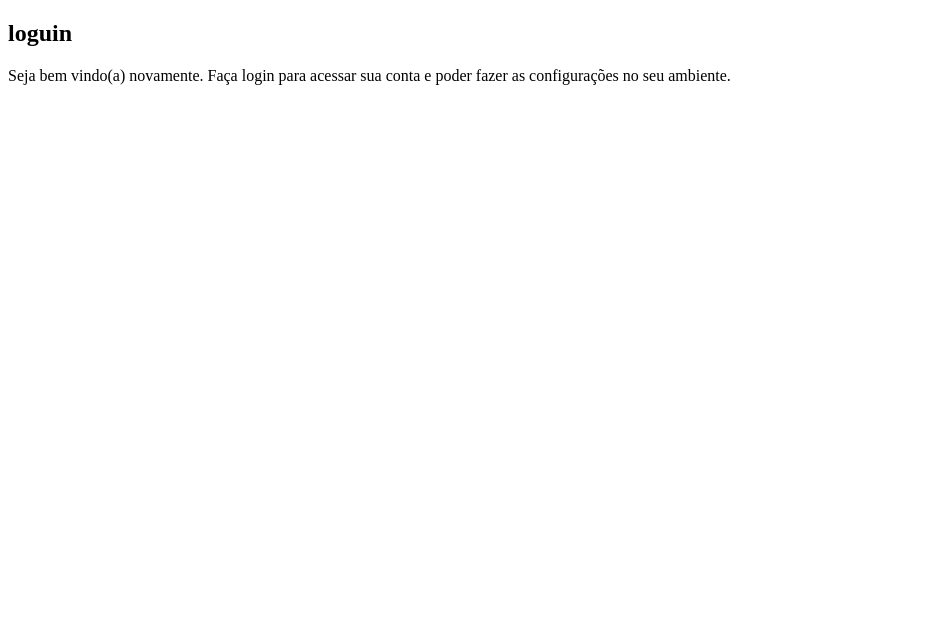
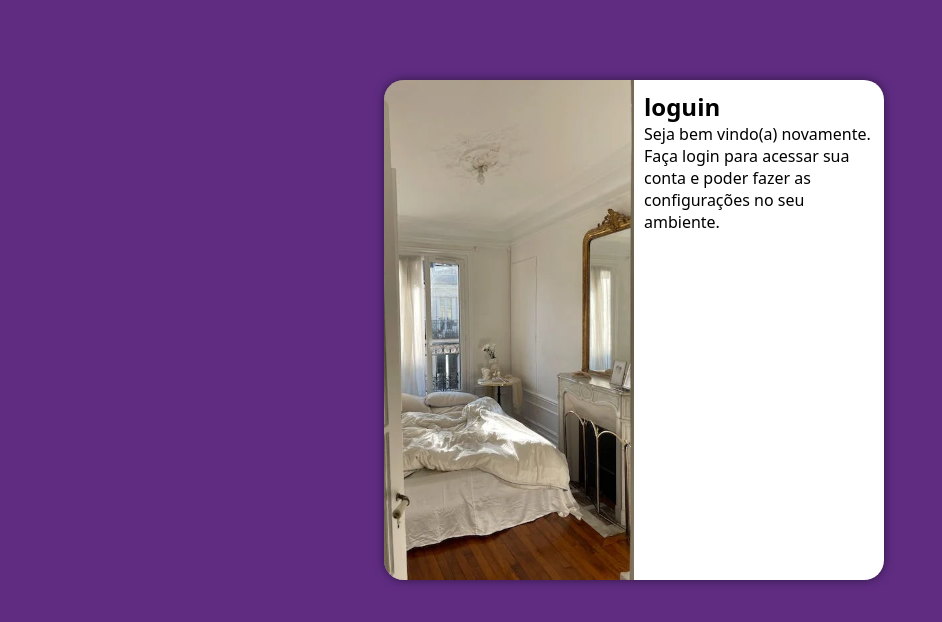
Before and after one commit to VIVAATECNOLOGIA/projeto-de-login, a plain HTML site: page index.html in a window 1280 px wide. Shown: the whole page, without its empty margins (0-942 px from the left). Drawn offline with Linux system fonts and the light colour scheme.

Commit message:
criação formulario

```diff
--- /dev/null
+++ b/estilos/mediaquery.css
@@ -0,0 +1,53 @@
+@charset "utf-8";
+
+/* typical device breakpoints
+-----------------------------
+pequenas telas: até 600 px
+celular: de 600px até 768px
+tablet: 768px até 992px
+desktop: 992px até 1200px
+grandes telas: acima de 1200 px
+*/
+
+@media screen and (min-width: 768px) and (max-width: 992px) {
+
+    body {
+    background-image: linear-gradient(to top  #49a09d, #5f2c82);
+   }
+
+    section#login{
+      width: 50vw;
+
+
+    }
+    section#login > div#imagem {
+        float: left;
+        width: 30%;
+        height: 100%;
+    }
+    section#login > div#formulario {
+        float: right;
+        width: 50%;
+        height: 100%;
+    }
+}
+
+@media screen and (min-width: 992px) {
+    body {
+        background-image: linear-gradient(to top  #49a09d, #5f2c82);
+       }
+
+
+    section#login{
+        width: 500px;
+    }
+    section#login > div#imagem {
+        float: left;
+        width: 50%;
+        height: 100%;
+    }
+    section#login > div#formulario {
+        float: right;
+        width: 50%;
+    }
+}
--- a/estilos/style.css
+++ b/estilos/style.css
@@ -4,3 +4,53 @@
 verde #49a09d
 lilas #5f2c82
 */
+
+*{
+    font-family: system-ui, -apple-system, BlinkMacSystemFont, 'Segoe UI', Roboto, Oxygen, Ubuntu, Cantarell, 'Open Sans', 'Helvetica Neue', sans-serif;
+    padding: 0px;
+    margin: 0px;
+    box-sizing: border-box;
+
+}
+
+body, html {
+    background-color:#5f2c82 ;
+    height: 100vh;
+    width: 100vw;
+}
+
+main {
+    position: relative;
+    height: 100vh;
+    width:100vw;
+}
+
+section#login {
+    position: absolute;
+    left: 30%;
+    top: 10%;
+
+
+    background-color: white;
+    width: 250px;
+    height: 500px;
+    border-radius: 20px;
+    overflow: hidden;
+    box-shadow: 0px 0px 10px rgba(0, 0, 0, 0.505);
+    transition: width .3s, height .3s;
+    transition-timing-function: ease;
+}
+
+section#login > div#imagem {
+    background: #5f2c82 url(../imagens/pexels-photo-14426078.webp) no-repeat;
+    background-size: cover;
+    height: 200px;
+    background-position: bottom;
+    display: block;
+
+}
+
+section#login > div#formulario {
+    padding: 10px;
+    display: block;
+}
--- a/index.html
+++ b/index.html
@@ -6,10 +6,11 @@
     <meta name="viewport" content="width=device-width, initial-scale=1.0">
     <title>criando formulario html</title>
     <link rel="stylesheet" href="estilos/style.css">
+    <link rel="stylesheet" href="estilos/mediaquery.css">
 </head>
 <body>
     <main>
-        <section id="loguin">
+        <section id="login">
             <div id="imagem">
 
             </div>
```
